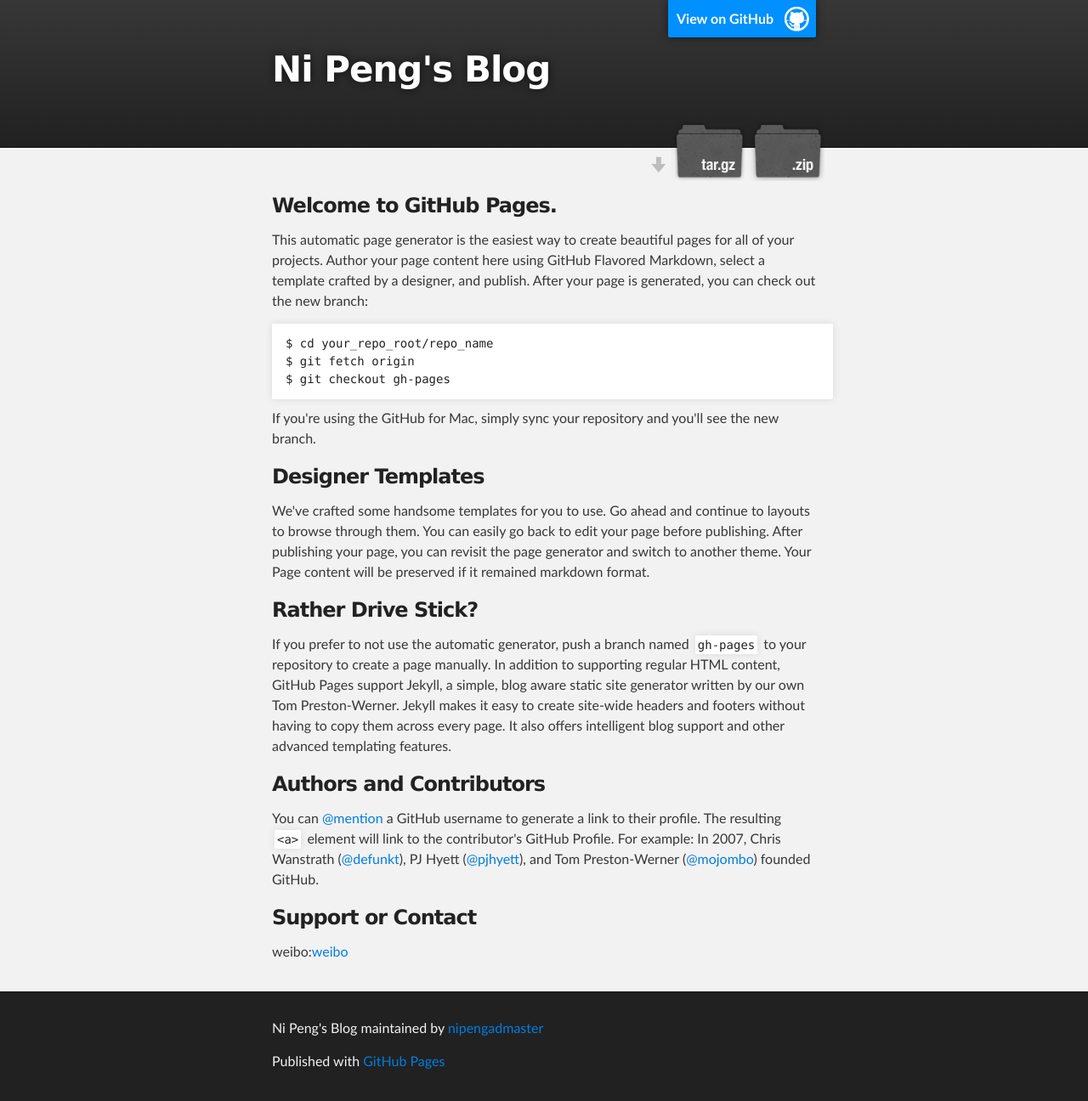
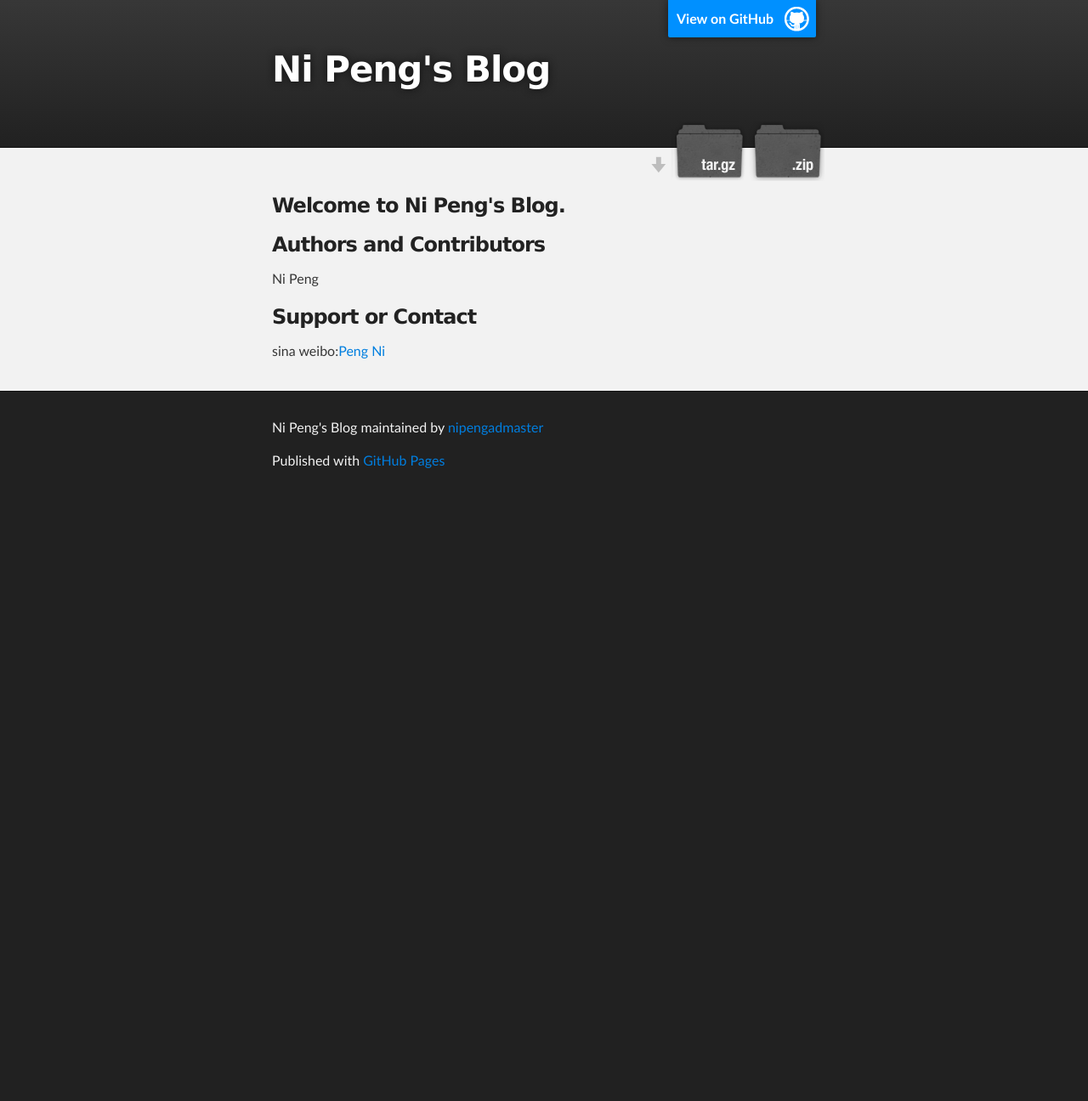
Before and after one commit to nipengadmaster/jekyll_demo, a Jekyll site: the page index.html, which Jekyll copies as it is, in a window 1280 px wide. Shown: the whole page at 85% size. Built offline with Jekyll 4.4.1, drawn with Linux system fonts in a browser that asks for light colours; after the commit the page ends 900 px from its top, so only the background shows below that.

```diff
--- a/index.html
+++ b/index.html
@@ -32,43 +32,24 @@
     <div id="main_content_wrap" class="outer">
       <section id="main_content" class="inner">
         <h3>
-<a name="welcome-to-github-pages" class="anchor" href="#welcome-to-github-pages"><span class="octicon octicon-link"></span></a>Welcome to GitHub Pages.</h3>
-
-<p>This automatic page generator is the easiest way to create beautiful pages for all of your projects. Author your page content here using GitHub Flavored Markdown, select a template crafted by a designer, and publish. After your page is generated, you can check out the new branch:</p>
-
-<pre><code>$ cd your_repo_root/repo_name
-$ git fetch origin
-$ git checkout gh-pages
-</code></pre>
-
-<p>If you're using the GitHub for Mac, simply sync your repository and you'll see the new branch.</p>
-
-<h3>
-<a name="designer-templates" class="anchor" href="#designer-templates"><span class="octicon octicon-link"></span></a>Designer Templates</h3>
-
-<p>We've crafted some handsome templates for you to use. Go ahead and continue to layouts to browse through them. You can easily go back to edit your page before publishing. After publishing your page, you can revisit the page generator and switch to another theme. Your Page content will be preserved if it remained markdown format.</p>
-
-<h3>
-<a name="rather-drive-stick" class="anchor" href="#rather-drive-stick"><span class="octicon octicon-link"></span></a>Rather Drive Stick?</h3>
-
-<p>If you prefer to not use the automatic generator, push a branch named <code>gh-pages</code> to your repository to create a page manually. In addition to supporting regular HTML content, GitHub Pages support Jekyll, a simple, blog aware static site generator written by our own Tom Preston-Werner. Jekyll makes it easy to create site-wide headers and footers without having to copy them across every page. It also offers intelligent blog support and other advanced templating features.</p>
+<a name="welcome-to-ni-pengs-blog" class="anchor" href="#welcome-to-ni-pengs-blog"><span class="octicon octicon-link"></span></a>Welcome to Ni Peng's Blog.</h3>
 
 <h3>
 <a name="authors-and-contributors" class="anchor" href="#authors-and-contributors"><span class="octicon octicon-link"></span></a>Authors and Contributors</h3>
 
-<p>You can <a href="https://github.com/blog/821" class="user-mention">@mention</a> a GitHub username to generate a link to their profile. The resulting <code>&lt;a&gt;</code> element will link to the contributor's GitHub Profile. For example: In 2007, Chris Wanstrath (<a href="https://github.com/defunkt" class="user-mention">@defunkt</a>), PJ Hyett (<a href="https://github.com/pjhyett" class="user-mention">@pjhyett</a>), and Tom Preston-Werner (<a href="https://github.com/mojombo" class="user-mention">@mojombo</a>) founded GitHub.</p>
+<p>Ni Peng</p>
 
 <h3>
 <a name="support-or-contact" class="anchor" href="#support-or-contact"><span class="octicon octicon-link"></span></a>Support or Contact</h3>
 
-<p>weibo:<a href="http://weibo.com/feiinniao">weibo</a></p>
+<p>sina weibo:<a href="http://weibo.com/feiinniao">Peng Ni</a></p>
       </section>
     </div>
 
     <!-- FOOTER  -->
     <div id="footer_wrap" class="outer">
       <footer class="inner">
-        <p class="copyright">Ni Peng&#39;s Blog maintained by <a href="https://github.com/nipengadmaster">nipengadmaster</a></p>
+        <p class="copyright">Ni Peng's Blog maintained by <a href="https://github.com/nipengadmaster">nipengadmaster</a></p>
         <p>Published with <a href="http://pages.github.com">GitHub Pages</a></p>
       </footer>
     </div>
```
Also changed, not shown: other parts of index.html (+3 -3 lines), params.json (+1 -1 lines).
